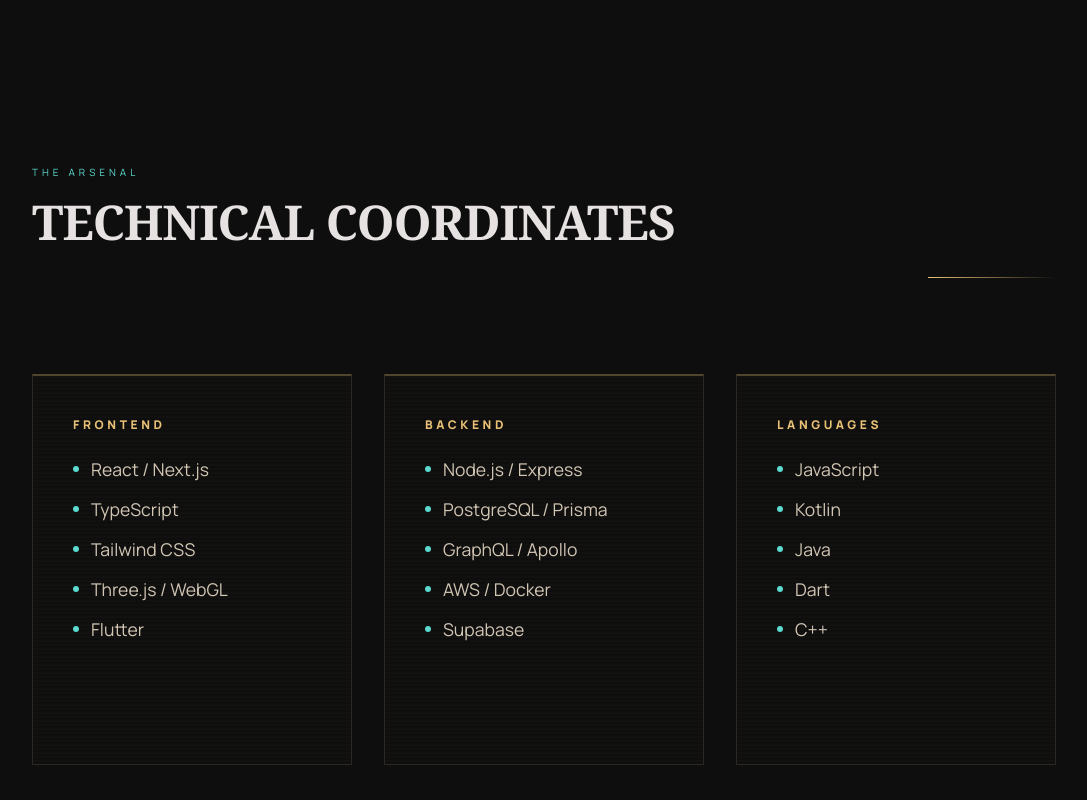
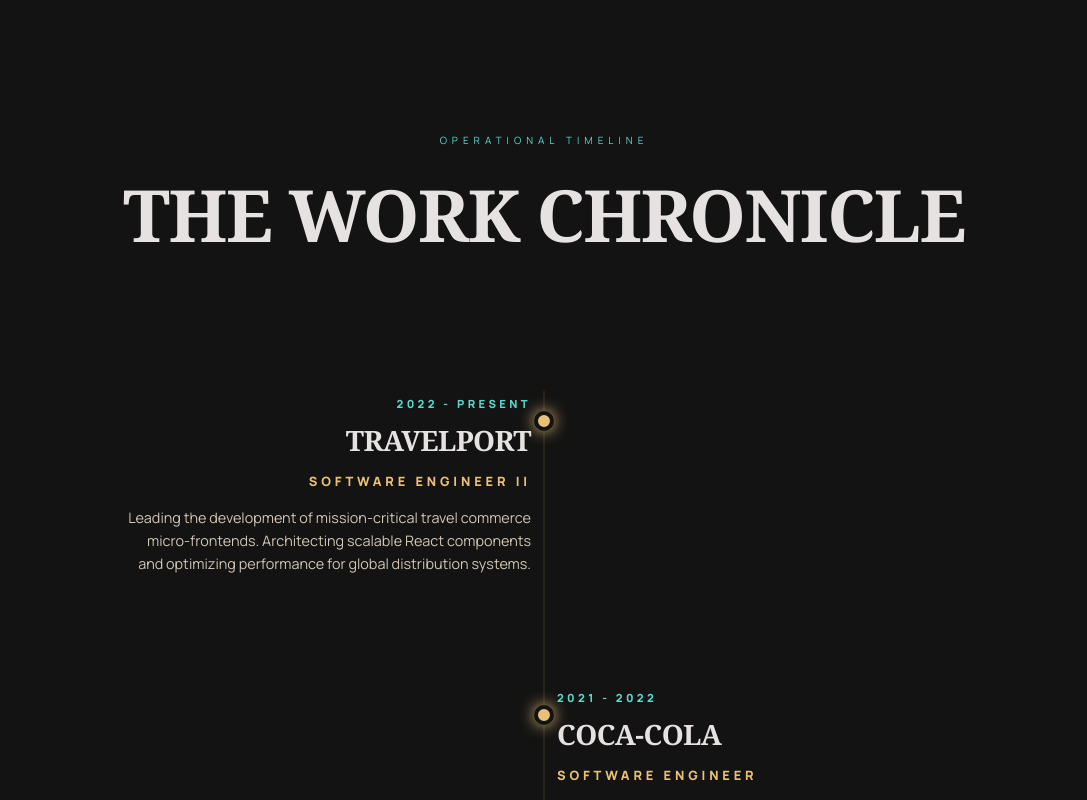
Before and after one commit to auroraiodev/Portfolio, a Next.js app in the folder apps/lumina/: page / in a window 1280 px wide. Shown: the part 1760-2560 px from the top of the page, without its empty margins (96-1183 px from the left). Built offline with nearby package versions, Linux system fonts and the light colour scheme.

Commit message:
feat: add Chronicle component and update portfolio data with professional history and resume link

```diff
--- a/apps/lumina/app/page.tsx
+++ b/apps/lumina/app/page.tsx
@@ -5,6 +5,7 @@
 import { Container } from "@repo/ui/Container";
 import { Arsenal } from "../components/Arsenal";
 import { Relics } from "../components/Relics";
+import { Chronicle } from "../components/Chronicle";
 import { Signal } from "../components/Signal";
 import { Chronograph } from "../components/Chronograph";
 import { BottomNav } from "../components/BottomNav";
@@ -85,9 +86,12 @@
           <motion.p variants={itemVariants} className="manrope" style={{ color: "var(--text-secondary)", fontSize: "clamp(0.8rem, 2vw, 1.2rem)", letterSpacing: "0.6em", opacity: 0.8, marginBottom: "2rem" }}>
             {profile.title.toUpperCase()} <span style={{ color: "var(--accent-primary)" }}>•</span> DIGITAL ARCHITECT
           </motion.p>
-          <motion.div variants={itemVariants}>
-            <Button variant="primary" style={{ padding: "1.25rem 3.5rem" }} onClick={() => document.getElementById("relics")?.scrollIntoView({ behavior: "smooth" })}>
+          <motion.div variants={itemVariants} style={{ display: "flex", gap: "1.5rem", justifyContent: "center" }}>
+            <Button variant="primary" style={{ padding: "1.25rem 3rem" }} onClick={() => document.getElementById("relics")?.scrollIntoView({ behavior: "smooth" })}>
               VIEW MY WORK
+            </Button>
+            <Button variant="outline" style={{ padding: "1.25rem 3rem" }} onClick={() => window.open(profile.resume_url, "_blank")}>
+              DOWNLOAD CV
             </Button>
           </motion.div>
         </motion.div>
@@ -152,6 +156,7 @@
         </Container>
       </section>
 
+      <Chronicle />
       <Arsenal />
       <Chronograph />
       <Relics />
--- /dev/null
+++ b/apps/lumina/components/Chronicle.tsx
@@ -0,0 +1,101 @@
+"use client";
+
+import { motion } from "framer-motion";
+import { Container } from "@repo/ui/Container";
+import data from "../data/portfolio.json";
+
+export const Chronicle = () => {
+  const { chronicle } = data;
+
+  return (
+    <section id="chronicle" style={{ padding: "10rem 0", backgroundColor: "var(--bg-primary)", position: "relative", overflow: "hidden" }}>
+      <Container size="lg">
+        <motion.div
+          initial={{ opacity: 0 }}
+          whileInView={{ opacity: 1 }}
+          viewport={{ once: true }}
+          transition={{ duration: 1 }}
+          style={{ textAlign: "center", marginBottom: "8rem" }}
+        >
+          <span className="manrope" style={{ color: "var(--accent-secondary)", fontSize: "10px", letterSpacing: "0.5em" }}>OPERATIONAL TIMELINE</span>
+          <h2 className="noto-serif" style={{ fontSize: "clamp(2.5rem, 6vw, 4.5rem)", marginTop: "1rem" }}>THE WORK CHRONICLE</h2>
+        </motion.div>
+
+        <div style={{ position: "relative", maxWidth: "900px", margin: "0 auto" }}>
+          {/* Central Line */}
+          <div style={{
+            position: "absolute",
+            left: "50%",
+            top: 0,
+            bottom: 0,
+            width: "1px",
+            backgroundColor: "rgba(233, 193, 118, 0.2)",
+            transform: "translateX(-50%)"
+          }} className="hidden-mobile"></div>
+
+          {chronicle.map((item, index) => (
+            <motion.div
+              key={item.company}
+              initial={{ opacity: 0, y: 50 }}
+              whileInView={{ opacity: 1, y: 0 }}
+              viewport={{ once: true }}
+              transition={{ duration: 0.8, delay: index * 0.2 }}
+              style={{
+                display: "flex",
+                justifyContent: index % 2 === 0 ? "flex-start" : "flex-end",
+                alignItems: "center",
+                marginBottom: "6rem",
+                width: "100%",
+                position: "relative"
+              }}
+              className="chronicle-row"
+            >
+              {/* Central Node */}
+              <div style={{
+                position: "absolute",
+                left: "50%",
+                top: "20px",
+                width: "12px",
+                height: "12px",
+                borderRadius: "50%",
+                backgroundColor: "var(--accent-primary)",
+                border: "4px solid var(--bg-primary)",
+                boxShadow: "0 0 15px var(--accent-primary)",
+                transform: "translateX(-50%)",
+                zIndex: 10
+              }} className="hidden-mobile"></div>
+
+              <div style={{
+                width: "45%",
+                textAlign: index % 2 === 0 ? "right" : "left",
+                padding: "0 2rem"
+              }} className="chronicle-content">
+                <span className="manrope" style={{ color: "var(--accent-secondary)", fontSize: "0.7rem", fontWeight: "bold" }}>{item.period}</span>
+                <h3 className="noto-serif" style={{ fontSize: "1.75rem", margin: "0.5rem 0", color: "var(--text-primary)" }}>{item.company}</h3>
+                <p className="manrope" style={{ color: "var(--accent-primary)", fontSize: "0.8rem", marginBottom: "1rem", fontWeight: "bold" }}>{item.role}</p>
+                <p className="manrope" style={{ color: "var(--text-secondary)", fontSize: "0.9rem", lineHeight: "1.6", textTransform: "none", letterSpacing: "normal" }}>
+                  {item.description}
+                </p>
+              </div>
+            </motion.div>
+          ))}
+        </div>
+      </Container>
+
+      <style jsx>{`
+        @media (max-width: 768px) {
+          .chronicle-row {
+            justify-content: flex-start !important;
+          }
+          .chronicle-content {
+            width: 100% !important;
+            text-align: left !important;
+            padding: 0 1rem !important;
+            border-left: 1px solid rgba(233, 193, 118, 0.2);
+            margin-left: 1rem;
+          }
+        }
+      `}</style>
+    </section>
+  );
+};
--- a/apps/lumina/data/portfolio.json
+++ b/apps/lumina/data/portfolio.json
@@ -6,51 +6,83 @@
     "level": "Prime",
     "location": "Global / Remote",
     "bio": "Crafting digital experiences where ancient elegance meets modern performance. My approach to software engineering is rooted in the philosophy of the 'Ethereal Archive'—building interfaces that feel timeless, immersive, and functional. With every project, I aim to weave a narrative through code, ensuring that the technology never overshadows the story.",
-    "quote": "Innovation is the bridge between what was lost and what is yet to be discovered."
+    "quote": "Innovation is the bridge between what was lost and what is yet to be discovered.",
+    "resume_url": "https://demisrincon.com/resume.pdf"
+  },
+  "education": {
+    "degree": "Telematics Engineering",
+    "institution": "Pontificia Universidad Católica Madre y Maestra",
+    "period": "2013 - 2018"
   },
   "technical_coordinates": [
     {
       "category": "FRONTEND",
       "icon": "terminal",
-      "tools": ["React / Next.js", "TypeScript", "Tailwind CSS", "Three.js / WebGL", "Flutter"]
+      "tools": ["React / Next.js", "TypeScript", "Tailwind CSS", "Three.js / WebGL", "Flutter", "Redux"]
     },
     {
       "category": "BACKEND",
       "icon": "database",
-      "tools": ["Node.js / Express", "PostgreSQL / Prisma", "GraphQL / Apollo", "AWS / Docker", "Supabase"]
+      "tools": ["Node.js / Express", "PostgreSQL / Prisma", "GraphQL / Apollo", "AWS / Docker", "Supabase", "NestJS"]
     },
     {
-      "category": "LANGUAGES",
-      "icon": "code",
-      "tools": ["JavaScript", "Kotlin", "Java", "Dart", "C++"]
+      "category": "QA & DEVOPS",
+      "icon": "settings_suggest",
+      "tools": ["Jest / Cypress", "Newman / Postman", "Docker", "CI/CD Pipelines", "Git / GitHub Actions"]
+    }
+  ],
+  "chronicle": [
+    {
+      "company": "Travelport",
+      "role": "Software Engineer II",
+      "period": "2022 - PRESENT",
+      "description": "Leading the development of mission-critical travel commerce micro-frontends. Architecting scalable React components and optimizing performance for global distribution systems."
+    },
+    {
+      "company": "Coca-Cola",
+      "role": "Software Engineer",
+      "period": "2021 - 2022",
+      "description": "Engineered B2B commerce solutions and internal logistics applications. Focused on React/Node.js integration and cross-platform mobile development."
+    },
+    {
+      "company": "Sancrisoft",
+      "role": "Software Engineer",
+      "period": "2020 - 2021",
+      "description": "Developed web and mobile applications for various clients. Specialized in Flutter for cross-platform mobile and React for high-performance web."
+    },
+    {
+      "company": "TCS (Tata Consultancy)",
+      "role": "System Engineer",
+      "period": "2018 - 2020",
+      "description": "Modernizing legacy systems and implementing cloud-based architectures. Full-stack development with a focus on enterprise scalability."
     }
   ],
   "relics": [
     {
       "id": "relic-01",
-      "title": "Smart Point Cloud",
-      "description": "Autonomous 3D mapping interface for complex architectural archives using PointCloud data and WebGL.",
+      "title": "Celebrity Cruises App",
+      "description": "Modern cross-platform mobile experience for one of the world's premier cruise lines, featuring real-time booking and guest interactions.",
       "image": "https://lh3.googleusercontent.com/aida-public/AB6AXuACe9d5WZHywtetJjRYmvIXzyzTIBDHJgq2zTCqmxxMHH_XReQ_B4Fz65StKvVnmx64IRkoV-e68OIecMd3QEapFI9HEnZyMQlJyaMCa0pnVp7UitXxSg6aWH5jrWM3pywabAw5ZdVAxTwdpiWOHiE3LKDCLkSB1qDG-yrrnUcWWtxj0exS09Srec0jSKHyG_LEB0FIgwxB1yYUTEAcMdxCK-skhtRaL2Ek0494Sov-QAGg5HGgyFOWmELDw5zwcsdzVlSR7HiWAjY",
       "year": "2024",
-      "tech": ["Next.js", "Three.js", "TypeScript"],
+      "tech": ["Flutter", "Dart", "Firebase"],
       "pinned": true
     },
     {
       "id": "relic-02",
-      "title": "PMG Web Page",
-      "description": "Editorial web experience for a luxury digital production house, focusing on fluid transitions and premium aesthetics.",
+      "title": "COOP By Ryder",
+      "description": "Leading commercial vehicle sharing platform. Architected the frontend for seamless truck rental and fleet management operations.",
       "image": "https://lh3.googleusercontent.com/aida-public/AB6AXuCur_oADTX3GVLi9bB8_9650Jg-BZvZiRvQjvgg3cdakVZ7IJrj7GnATQ1tbMf1M98KAYbBz1FW9Ik_41RfyRnf6RGjDiaPUf68i_0w8AOQWI-YX3hcX-Wi5LtTZWn1jpGKLnrUyVmJVeI8yKDKi0V2_iTUp35aiKK6OyucafqZGz7ZwDwaYHihqhT2sucRWHa9eAnmXxHqNDgC9CbSMNwB7QjjQh-WlwRoFAeibmeLoFiIN_VtnyY8Kx4BQdxjCAbi3aC0Gz8oovY",
       "year": "2023",
-      "tech": ["GSAP", "React", "Framer Motion"],
+      "tech": ["Next.js", "React", "Redux"],
       "pinned": true
     },
     {
       "id": "relic-03",
-      "title": "Neural Engine",
-      "description": "Interactive dashboard for monitoring real-time generative data streams and AI performance metadata.",
+      "title": "Smart Point Cloud",
+      "description": "Autonomous 3D mapping interface for complex architectural archives using PointCloud data and WebGL.",
       "image": "https://lh3.googleusercontent.com/aida-public/AB6AXuC3O6wAscCXtco09U4YCVelBdePlp0L4I9l8wioj55DraSN2aPd00efuGK3lCDoTrwufitx5pvd332OhCv-8qx7tPx7CRHUkoNkMVTXHGo870aJhKp84kzcV05dpgySvqjuRW-YrhbXC6dbex2cLTdGHt32pHpCBd09nnF-dgVpbXCmQpQgYvQz9Kp77cr12rZC7grYGksoPvyYHwSTESF3XzLdRVqAA4ljfILdXKsOGuSAyyxfukKyr3XmqXXJAqsbRZcaBp8QYyM",
       "year": "2024",
-      "tech": ["Node.js", "React", "TailwindCSS"],
+      "tech": ["Next.js", "Three.js", "TypeScript"],
       "pinned": true
     },
     {
@@ -64,11 +96,11 @@
     },
     {
       "id": "relic-05",
-      "title": "Aurora Framework",
-      "description": "Design system and UI library for archival-inspired web applications.",
+      "title": "Neural Engine",
+      "description": "Interactive dashboard for monitoring real-time generative data streams and AI performance metadata.",
       "image": "https://lh3.googleusercontent.com/aida-public/AB6AXuAVkBFrGx8B87HVHfz3AWK0wGwEJxhJvoFZ9GiPk1dk9nOfnWPbF3x-Q7Xu6sH0_GMMhWKFfV4LGr0X8e-FQMXXbft2BQ51Tz08vBQaaUq3yH2EHlX4sRu_hK5TNsuznYyeJVLiB1LAUbeJ0EftuN4pmn0wL6OceywS6w6Iie0KRkYkO8f5Y0p2o2bE1AjfGIz137YxRc7jHxH9ua8qb8UEAen7b71gwVe3vkclDH4R7AXLBnDuxq8GlligT1zz1NhnlMHNgwHv8AE",
-      "year": "2025",
-      "tech": ["TailwindCSS", "TypeScript", "React"],
+      "year": "2024",
+      "tech": ["Node.js", "React", "TailwindCSS"],
       "pinned": false
     }
   ],
```
